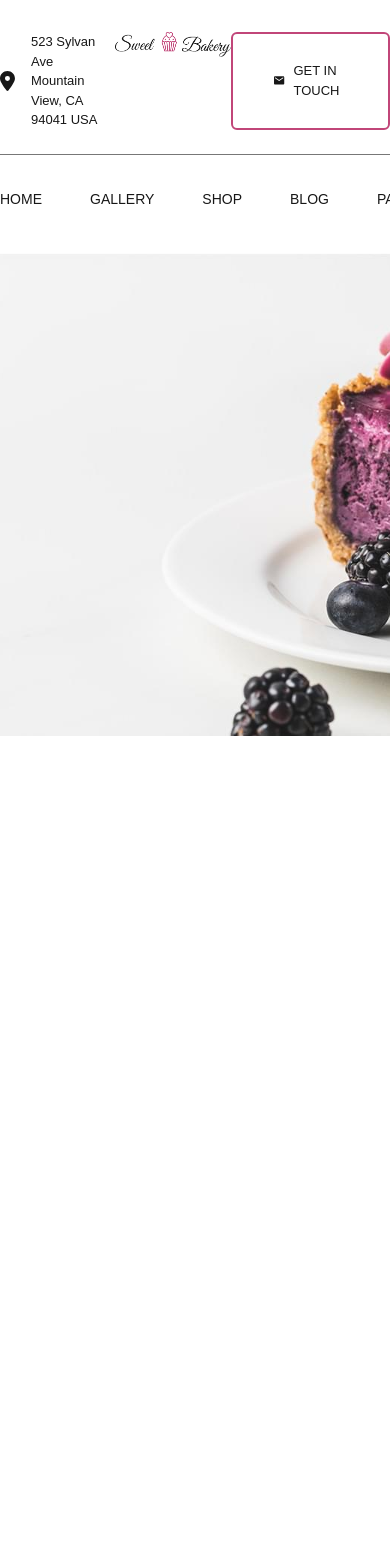
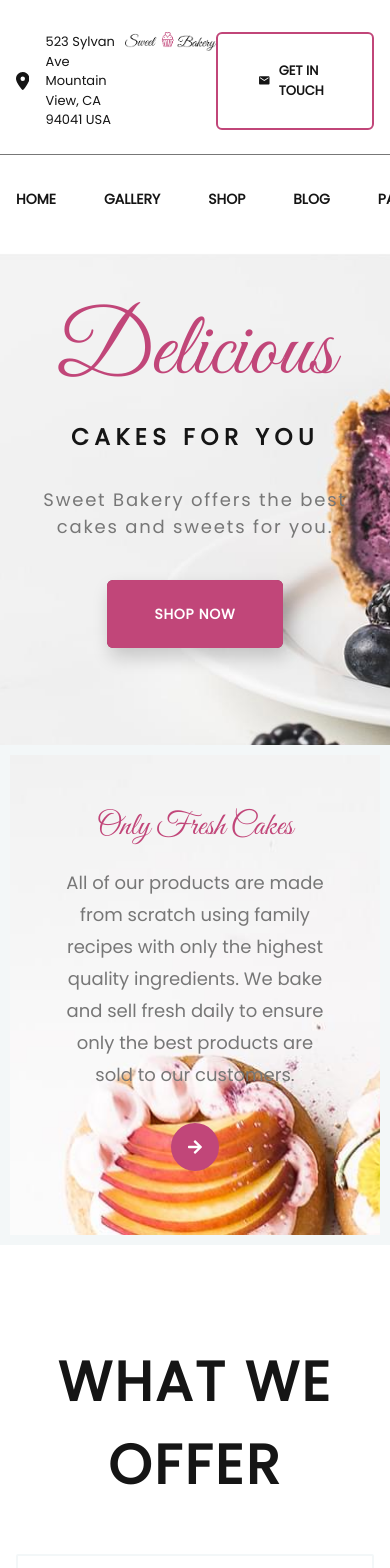
Before and after one commit to mohammad-AKH-dev/Cake-shop, a Next.js app: page / in a window 390 px wide. Shown: the top 1568 px of the page. Before the commit the page ends 844 px from the top, so only its background shows below. Built offline with nearby package versions, Linux system fonts and the light colour scheme.

Commit message:
Landing section , FreshCakes and offers section complited && responsive now

```diff
--- a/src/components/modules/Navbar.tsx
+++ b/src/components/modules/Navbar.tsx
@@ -25,7 +25,7 @@ function Navbar() {
       <ul className="navbar-list text-[14px] flex items-center gap-x-12">
         {menus.map((menu) => (
           <li
-            className="navbar-item relative before:transition-all
+            className="navbar-item relative before:transition-all font-bold
          hover:before:w-full before:-top-[28px]  before:absolute before:w-0 before:h-[8px] before:bg-primary"
           >
             <Link className="navbar-link" href={menu.href}>
--- a/src/components/modules/Topbar.tsx
+++ b/src/components/modules/Topbar.tsx
@@ -20,14 +20,14 @@ function Topbar() {
         <div
           className="get-in-touch__btn py-4 px-10
        before:bg-transparent relative before:absolute
-        before:w-full before:h-full before:scale-0 before:inset-0
-        hover:before:scale-100 before:bg-primary before:transition-all hover:text-white hover:before:-z-50
+        before:w-full before:h-full before:inset-0
+        hover:before:scale-100 hover:before:bg-hover before:scale-0 before:transition-all hover:text-white hover:before:-z-50
         before:delay-100
         cursor-pointer
         rounded-md border-2 border-primary flex items-center gap-x-2"
         >
           <MdEmail className="text-[1.3rem] z-50" />
-          <span className="z-50">GET IN TOUCH</span>
+          <span className="z-50 font-bold">GET IN TOUCH</span>
         </div>
       </div>
     </div>
--- /dev/null
+++ b/src/components/modules/index/OfferBox.tsx
@@ -0,0 +1,32 @@
+import Image from "next/image";
+import Link from "next/link";
+import React from "react";
+
+function OfferBox() {
+  return (
+    <div className="offer-box group pb-4 transition-all duration-150 delay-50 rounded-md cursor-pointer hover:shadow-offer-box hover:scale-110">
+      <Image
+        src={"/images/cakes/cupcacks.jpg"}
+        className="mx-auto group-hover:scale-105 border-[2px] border-box py-4 group-hover:border-none group-hover:m-4 px-4 delay-50 group-hover:mx-auto transition-all rounded-sm"
+        alt="cupcake"
+        width={400}
+        height={245}
+      />
+      <div className="offer-box__infos mt-6 text-center group-hover:scale-95 transition-all">
+        <h4 className="offer-box__title text-[20px] md:text-[24px] font-extrabold hover:text-primary transition-all uppercase">
+          Party Cupcakes
+        </h4>
+        <p className="offer-box__desc text-text max-w-[330px] leading-6 mx-auto mt-4 text-[13px] xl:text-[15px]">
+        We provide a variety of cupcakes for any party made with high-quality natural ingredients and no preservatives.
+        </p>
+        <Link href={'/blog/3'} className="uppercase border-b-2 hover:border group-hover:hover:border group-hover:hover:border-title group-hover:hover:text-title
+          transition-all group-hover:border group-hover:border-primary p-4 group-hover:px-8 group-hover:text-primary
+        border-b-text text-text text-[14px] mt-6 pb-1 group-hover:pb-4 font-bold inline-block">
+          read more
+        </Link>
+      </div>
+    </div>
+  );
+}
+
+export default OfferBox;
--- /dev/null
+++ b/src/components/modules/index/SectionTitle.tsx
@@ -0,0 +1,15 @@
+import React from "react";
+
+type SectionTitlePropsType = {
+    title : string
+}
+
+function SectionTitle(props: SectionTitlePropsType) {
+  return (
+    <h4 className="offers-section__title font-bold text-title text-[55px] uppercase tracking-wider text-center">
+      {props.title}
+    </h4>
+  );
+}
+
+export default SectionTitle;
--- /dev/null
+++ b/src/components/templates/index/FreshCakes.tsx
@@ -0,0 +1,23 @@
+import Link from "next/link";
+import React from "react";
+import { FaArrowRight } from "react-icons/fa";
+
+
+function FreshCakes() {
+  return (
+    <div className="fresh-cakes container -mt-[3.5rem] bg-fresh-cakes border-[10px] border-box bg-cover bg-no-repeat p-12 text-center min-h-[500px]">
+      <h3 className="text-primary font-title text-[32px] mb-4">Only Fresh Cakes</h3>
+      <p className="text-text  text-[18px] max-w-[647px] mx-auto leading-8">
+        All of our products are made from scratch using family recipes with only
+        the highest quality ingredients. We bake and sell fresh daily to ensure
+        only the best products are sold to our customers.
+      </p>
+      <Link className="w-12 h-12 flex items-center justify-center
+      mt-8 mx-auto rounded-full bg-primary hover:bg-hover transition-all " href={'/shop'}>
+         <FaArrowRight className="text-[16px] text-white"/>
+      </Link>
+    </div>
+  );
+}
+
+export default FreshCakes;
--- a/src/components/templates/index/Landing.tsx
+++ b/src/components/templates/index/Landing.tsx
@@ -1,10 +1,24 @@
+import Link from 'next/link'
 import React from 'react'
 
 function Landing() {
   return (
     <section className='landing-section bg-landing w-full bg-cover bg-no-repeat bg-center
-    mt-8 h-[483px]'>
-
+    mt-8 min-h-[500px]'>
+      <div className='landing-left__section pb-[15rem]  w-full text-center sm:text-left sm:max-w-[50%] px-8 pt-8 '>
+        <h1 className='left-section__title font-title text-[90px] sm:text-[75px] lg:text-[100px] text-primary'>Delicious</h1>
+        <h4 className='text-title before:h-[2px] before:w-0 xl:before:w-[60px] before:bg-title before:absolute pl-0 xl:pl-[85px]
+        before:left-0 before:bottom-6 relative text-[23px] md:text-[30px] lg:text-[36px] uppercase font-bold tracking-[.35rem]'>cakes for you</h4>
+        <p className='text-text tracking-widest text-[18px] lg:text-[24px] mt-8 max-w-[30rem]'>
+        Sweet Bakery offers the best
+        cakes and sweets for you.
+        </p>
+        <Link href={'/shop'} className='uppercase py-6 rounded-md before:rounded-md mt-8 before:w-full before:h-full
+        before:absolute before:inset-0 relative px-12 md:px-16 top-16 text-[14px] font-bold tracking-wider before:scale-100 hover:before:scale-0 before:bg-primary bg-hover transition-all
+        before:transition-all text-white shadow-box'>
+        <span className='relative z-50'>shop now</span>
+        </Link>
+      </div>
     </section>
   )
 }
--- /dev/null
+++ b/src/components/templates/index/Offers.tsx
@@ -0,0 +1,19 @@
+import SectionTitle from '@/components/modules/index/SectionTitle'
+import React from 'react'
+import OfferBox from '../../modules/index/OfferBox'
+
+function Offers() {
+  return (
+    <section className='offers-section container pt-24'>
+      <SectionTitle title='what we offer'/>
+
+      <div className='offer-boxes grid grid-cols-1 gap-y-8 lg:gap-y-0 sm:grid-cols-2 lg:grid-cols-3 gap-x-4 md:gap-x-8 mt-12'>
+        <OfferBox/>
+        <OfferBox/>
+        <OfferBox/>
+      </div>
+    </section>
+  )
+}
+
+export default Offers
--- a/src/pages/index.tsx
+++ b/src/pages/index.tsx
@@ -1,11 +1,14 @@
+import FreshCakes from "@/components/templates/index/FreshCakes";
 import Landing from "@/components/templates/index/Landing";
-import Image from "next/image";
+import Offers from "@/components/templates/index/Offers";
 
 
 export default function Home() {
   return (
     <div className="main-page">
        <Landing/>
+       <FreshCakes/>
+       <Offers/>
     </div>
   );
 }
--- a/src/styles/globals.css
+++ b/src/styles/globals.css
@@ -7,25 +7,29 @@
   --foreground: #171717;
 }
 
-@theme inline {
-  --color-background: var(--background);
-  --color-foreground: var(--foreground);
-  --font-sans: var(--font-geist-sans);
-  --font-mono: var(--font-geist-mono);
-}
-
-@media (prefers-color-scheme: dark) {
-  :root {
-    --background: #0a0a0a;
-    --foreground: #ededed;
+@layer base {
+  @font-face {
+    font-family: 'Great-vibes';
+    src: url('../../public/fonts/GreatVibes-Regular.ttf');
+  }
+  @font-face {
+    font-family: 'Poppins';
+    src: url('../../public/fonts/Poppins-Regular.ttf');
+  }
+  @font-face {
+    font-family: 'Lato';
+    src: url('../../public/fonts/Lato-Regular.ttf');
   }
 }
 
+
+
 body {
-  background: var(--background);
-  color: var(--foreground);
-  font-family: Arial, Helvetica, sans-serif;
-  padding-top: 2rem;
-  padding-bottom: 2rem;
+  background: #fff;
+  color: #151515;
+  font-family: Poppins ,Arial, Helvetica, sans-serif;
   font-size: 13px;
+  margin-bottom: 20rem;
+  margin-top: 2rem;
+  overflow-x: hidden;
 }
--- a/tailwind.config.js
+++ b/tailwind.config.js
@@ -10,7 +10,24 @@ module.exports = {
   ],
   theme: {
     container: {
-     center: true
+     center: true,
+     padding: {
+      DEFAULT: '1rem',
+      xl: '2rem'
+     }
+    },
+
+    screens: {
+      'sm': '576px',
+      // => @media (min-width: 640px) { ... }
+
+      'md': '768px',
+      // => @media (min-width: 1024px) { ... }
+
+      'lg': '992px',
+      // => @media (min-width: 1280px) { ... }
+      'xl': '1200px',
+      '2xl': '1440px',
     },
     extend: {
       colors: {
@@ -21,14 +38,27 @@ module.exports = {
         "icon": '#575757'
       },
       borderColor: {
-        'primary': '#c14679'
+        'primary': '#c14679',
+        'box': '#f3f7f8'
+      },
+      fontFamily: {
+        'primary': 'Poppins',
+        'title': 'Great-vibes',
+        'text': 'Lato'
+      },
+      boxShadow: {
+        'box': '3px 9px 18px 0 rgba(0, 0, 0, 0.18)',
+        'offer-box': '0 5px 16px 0 rgba(0, 0, 0, 0.15)'
       },
       backgroundColor: {
+        "primary": '#c14679',
+
         'hover': '#8c2f55',
         'badge': '#232322'
       },
       backgroundImage: {
-        'landing': 'url("/images/main-bg.jpg")'
+        'landing': 'url("/images/main-bg.jpg")',
+        'fresh-cakes': 'url("/images/products-bg.jpg")'
       }
     },
   },
```
